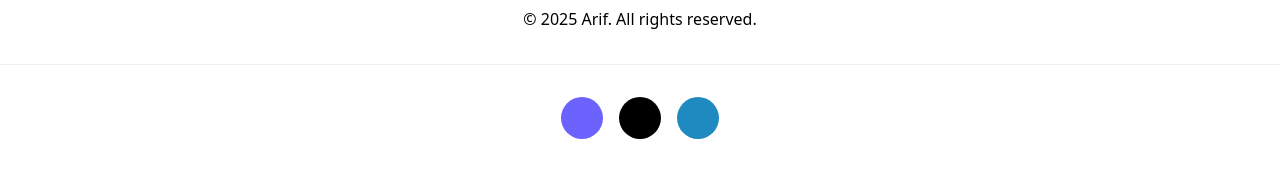
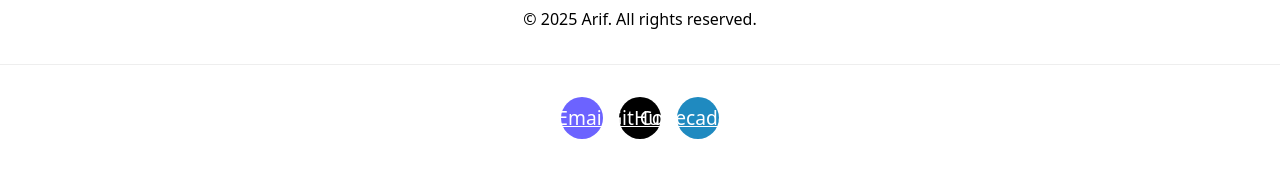
Before and after one commit to ar1f123/site-website, a Jekyll site: the page built from index.md, in a window 1280 px wide. Shown: the part 508-686 px from the top of the page. Built offline with Jekyll 4.4.1, drawn with Linux system fonts in a browser that asks for light colours.

Commit message:
Remove icons

```diff
--- a/_includes/footer.html
+++ b/_includes/footer.html
@@ -10,19 +10,11 @@
 <footer class="footer">
   <div class="social-buttons">
     <!-- Email -->
-    <a href="mailto:abadalov24084@ada.edu.az" class="btn email" aria-label="Email">
-      <i class="fas fa-envelope"></i>
-    </a>
-
+    <a href="mailto:abadalov24084@ada.edu.az" class="btn email">Email</a>
     <!-- GitHub -->
-    <a href="https://github.com/ar1f123" class="btn github" aria-label="GitHub">
-      <i class="fab fa-github"></i>
-    </a>
-
+    <a href="https://github.com/ar1f123" class="btn github">GitHub</a>
     <!-- Codecademy -->
-    <a href="https://www.codecademy.com/profiles/ar1fbadalov24084" class="btn codecademy" aria-label="Codecademy">
-      <i class="fas fa-graduation-cap"></i>
-    </a>
+    <a href="https://www.codecademy.com/profiles/ar1fbadalov24084" class="btn codecademy">Codecademy</a>
   </div>
 
 </footer>
```
